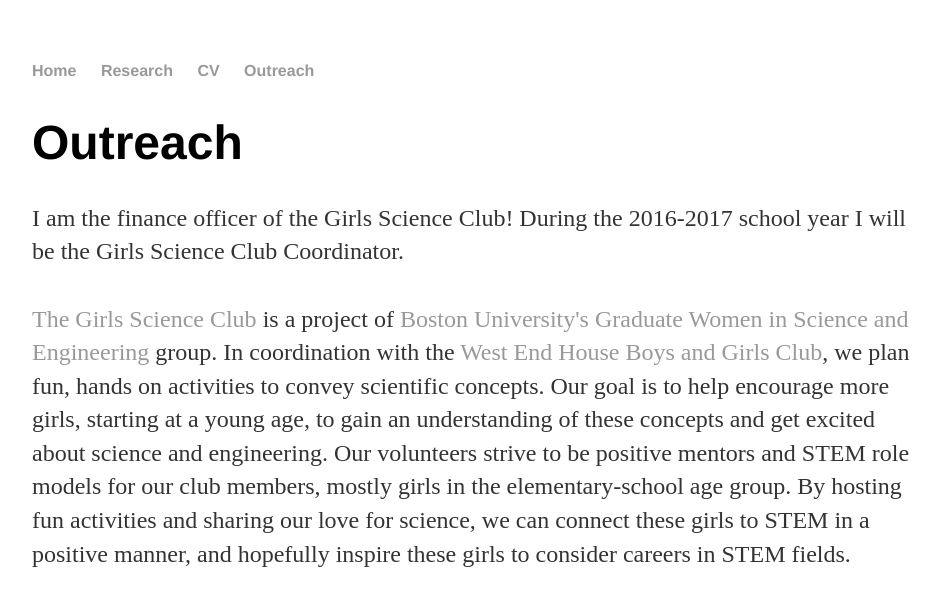
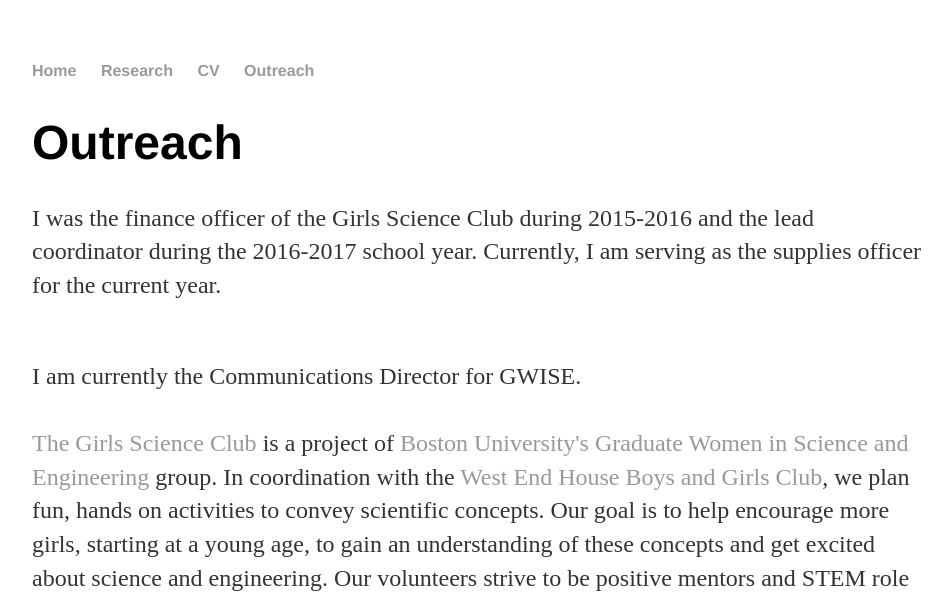
Before and after one commit to rkstan/rkstan.github.io, a Jekyll site: the page built from outreach/index.html, in a window 1280 px wide. Shown: the top 601 px of the page, without its empty margins (160-1112 px from the left). Built offline with Jekyll 4.4.1, drawn with Linux system fonts in a browser that asks for light colours.

Commit message:
Update index.html

```diff
--- a/outreach/index.html
+++ b/outreach/index.html
@@ -7,7 +7,9 @@
 			<h1>Outreach</h1>
 
 
-			<p>I am the finance officer of the Girls Science Club! During the 2016-2017 school year I will be the Girls Science Club Coordinator. <br>
+			<p>I was the finance officer of the Girls Science Club during 2015-2016 and the lead coordinator during the 2016-2017 school year. Currently, I am serving as the supplies officer for the current year. <br>
+			<br>
+			<p> I am currently the Communications Director for GWISE. <br>
 			<br>
 			<a href="https://sciencegirlsclub.wordpress.com/">The Girls Science Club</a>  is a project of <a href="http://www.bu.edu/">Boston University's</a> <a href="http://www.bu.edu/gwise/">Graduate Women in Science and Engineering</a> group. In coordination with the <a href="http://westendhouse.org/">West End House Boys and Girls Club</a>, we plan fun, hands on activities to convey scientific concepts. Our goal is to help encourage more girls, starting at a young age, to gain an understanding of these concepts and get excited about science and engineering. Our volunteers strive to be positive mentors and STEM role models for our club members, mostly girls in the elementary-school age group. By hosting fun activities and sharing our love for science, we can connect these girls to STEM in a positive manner, and hopefully inspire these girls to consider careers in STEM fields. <br>
 			</p>
```
